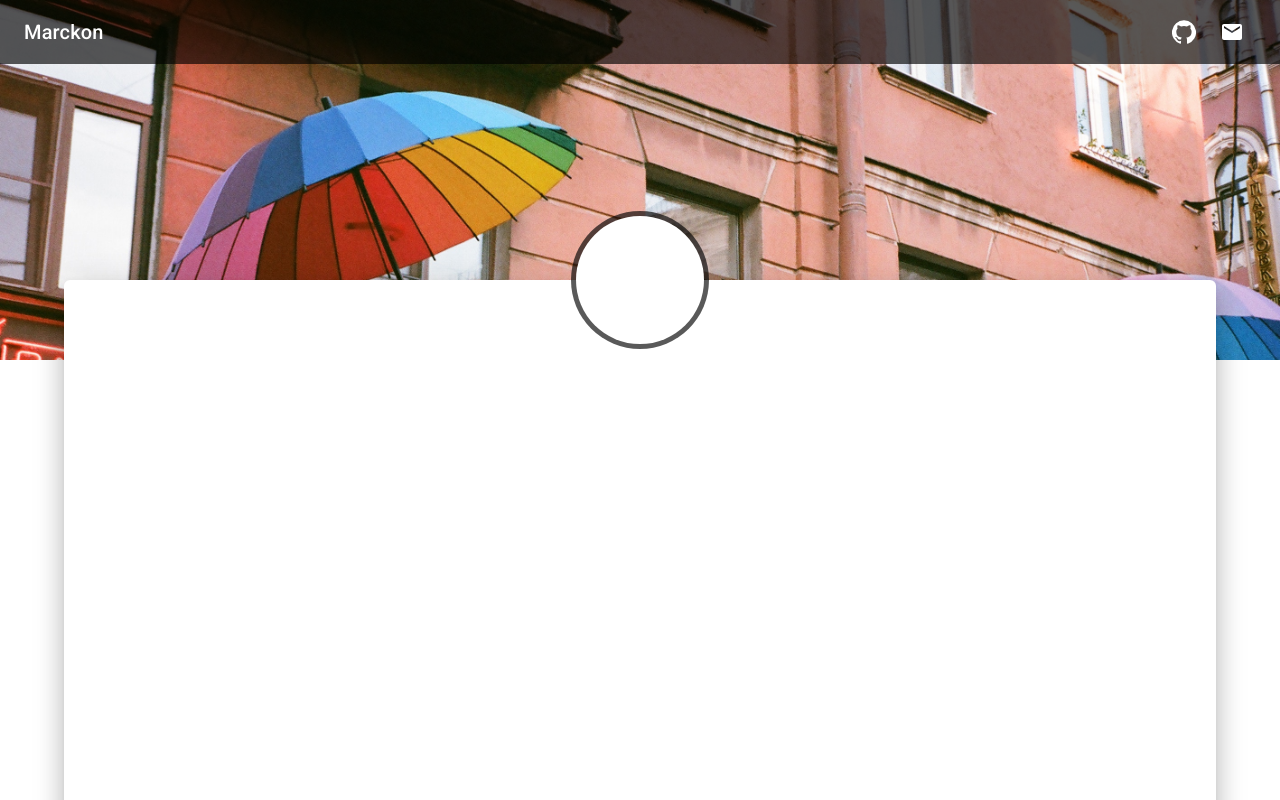
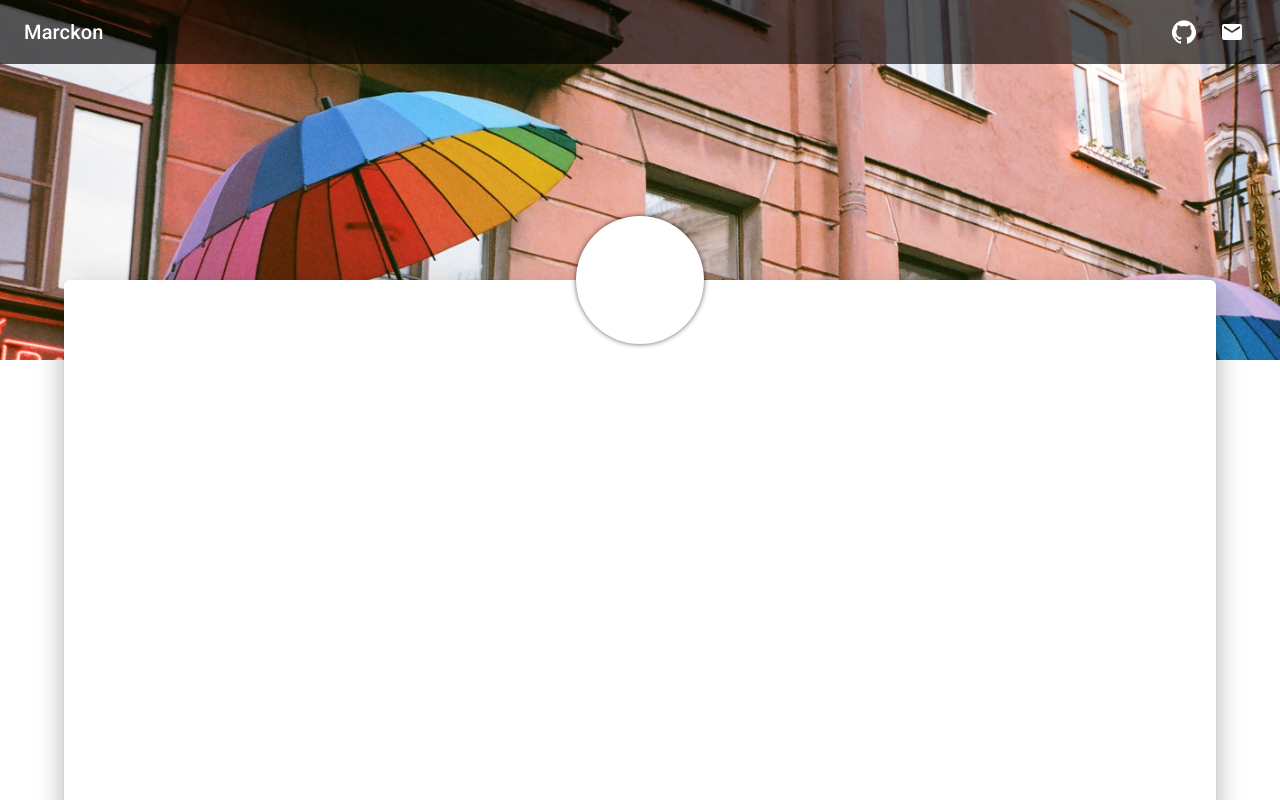
Before and after one commit to Marckon/Marckon, a React (Create React App) app: page / in a window 1280 px wide. Shown: the top 800 px of the page. Built offline with nearby package versions, Linux system fonts and the light colour scheme.

Commit message:
fix: style and eslint error

```diff
--- a/src/App.tsx
+++ b/src/App.tsx
@@ -1,5 +1,4 @@
 import React from 'react';
-import logo from './logo.svg';
 import { AppHeader } from './components/AppHeader';
 import { PageBackGround } from './components/PageBackGround';
 import { PersonalCard } from './components/PersonalCard';
--- a/src/components/MarckonAvatar/index.tsx
+++ b/src/components/MarckonAvatar/index.tsx
@@ -8,7 +8,7 @@ const useStyles = makeStyles((theme: Theme) =>
     avatar: {
       width: '10vw',
       height: '10vw',
-      boxShadow: '0 0 0 5px rgba(0,0,0,0.65)',
+      boxShadow: '0 0 5px rgba(0,0,0,0.65)',
       borderRadius: '10vw',
       backgroundColor: '#fff',
     },
@@ -24,6 +24,7 @@ export const MarckonAvatar = (props: MarckonAvatarProps) => {
   const position = useScroll(avatarDOM.current || undefined);
   const classes = useStyles();
   const { isHide, dispatch } = useAvatarHide();
+  console.log(isHide)
 
   /* 滚动到64px（header高度）设置隐藏 */
   if (position.elementTop && position.elementTop <= 64 && !isHide) {
--- a/src/useHooks/useAvatarHide.ts
+++ b/src/useHooks/useAvatarHide.ts
@@ -1,4 +1,4 @@
-import React, { useReducer } from 'react';
+import { useReducer } from 'react';
 
 interface UseAvatarHideState {
   isHide: boolean;
--- a/src/useHooks/useScroll.ts
+++ b/src/useHooks/useScroll.ts
@@ -1,4 +1,4 @@
-import React, { useEffect, useState } from 'react';
+import { useEffect, useState } from 'react';
 
 interface UseScrollState {
   /* 窗口scroll bar的位置 */
@@ -16,6 +16,7 @@ export function useScroll(element?: HTMLElement): UseScrollState {
     windowLeft: 0,
   });
 
+  useEffect(() => {
     function scrollCb(e: Event) {
       setPosition({
         windowTop: window.scrollY,
@@ -25,7 +26,6 @@ export function useScroll(element?: HTMLElement): UseScrollState {
       });
     }
 
-  useEffect(() => {
     document.addEventListener('scroll', scrollCb);
 
     return () => {
```
Lines whose indentation alone changed are shown as unchanged.
